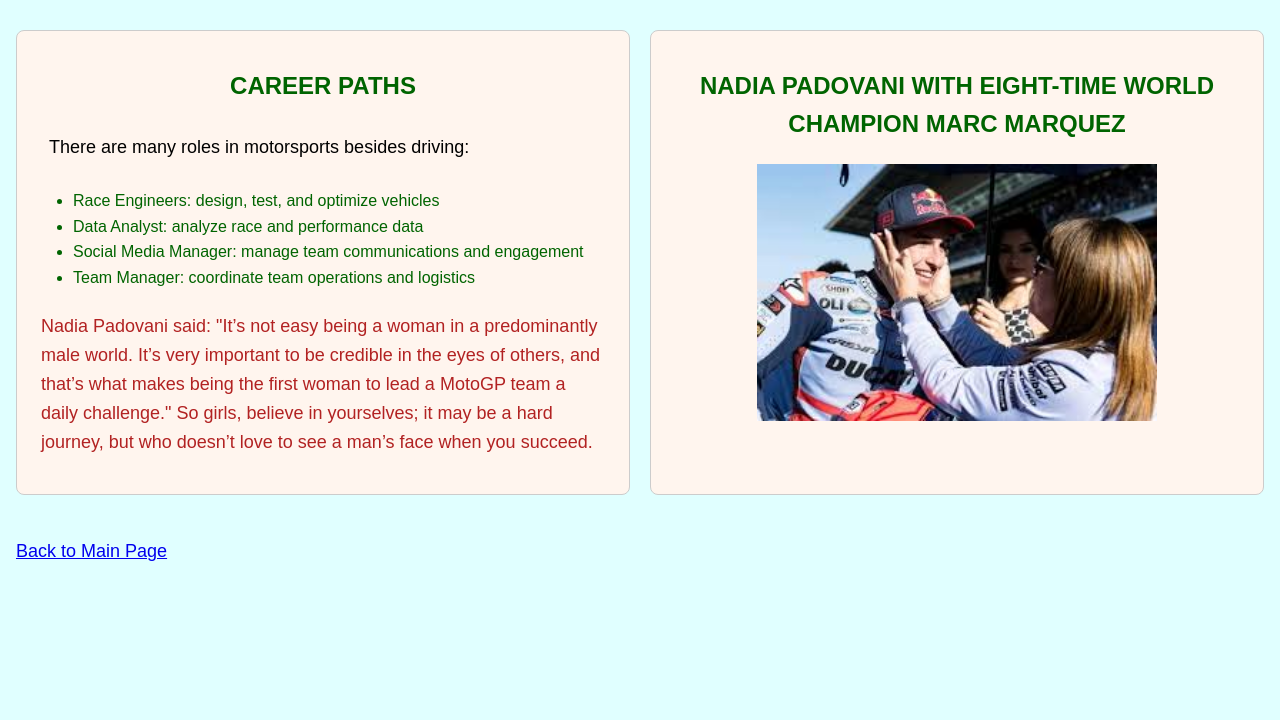
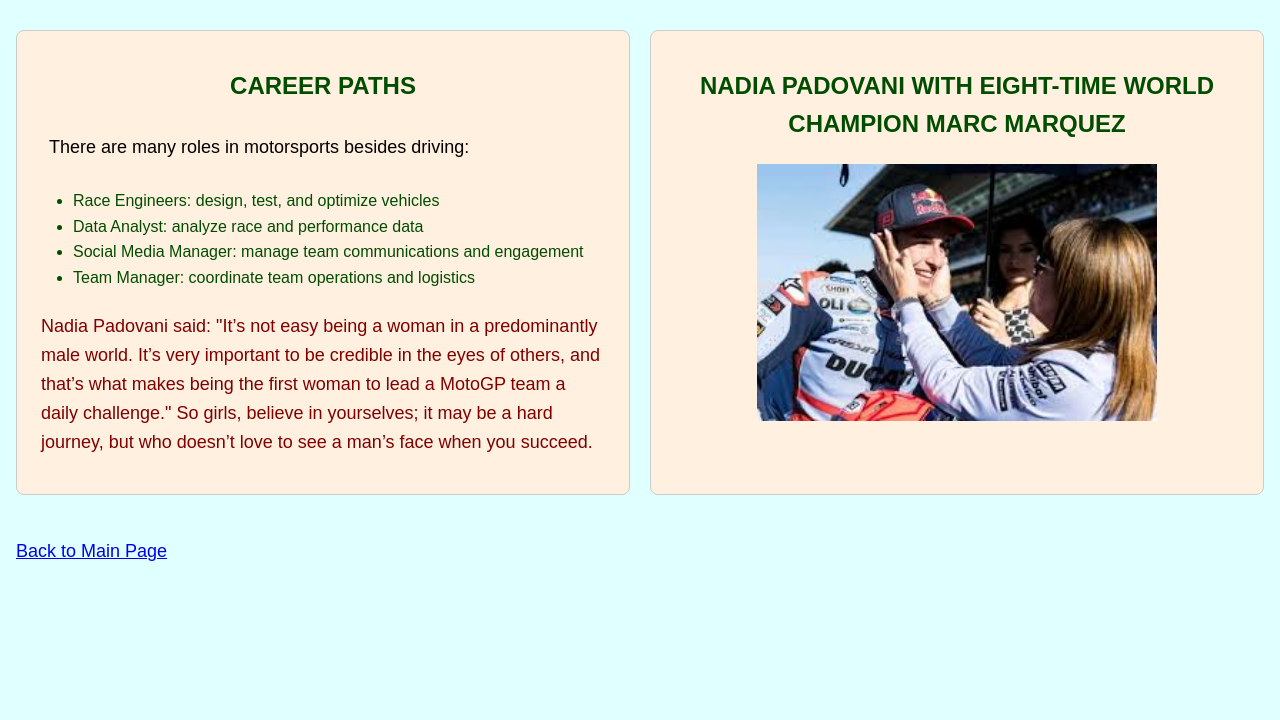
Before and after one commit to LauritaAM/womeninmotorsports, a plain HTML site: page page2.html in a window 1280 px wide. Shown: the part 80-800 px from the top of the page. Drawn offline with Linux system fonts and the light colour scheme.

Commit message:
Final css changes

```diff
--- a/css/style.css
+++ b/css/style.css
@@ -11,7 +11,7 @@ body {
 
 h1, h2, h3 {
   text-align: center;
-  color: #006400;  /* all titles are now dark green */
+  color: #004d00;
 }
 
 p {
@@ -24,21 +24,21 @@ p {
    IDs for sections
 ------------------------------ */
 #intro {
-  color: #20B2AA;   /* optional, body text in intro */
+  color: #006666;
   padding: 16px;
 }
 
 #getting-started {
-  color: #000000;   /* optional, body text in getting-started */
+  color: #000000;
   padding: 16px;
 }
 
 #career-paths {
-  color: #006400;   /* title color optional, ensures consistency */
+  color: #004d00;
 }
 
 #nadia-photo {
-  color: #006400;
+  color: #004d00;
 }
 
 /* ------------------------------
@@ -47,17 +47,17 @@ p {
 .section-title {
   font-weight: bold;
   text-transform: uppercase;
-  color: #006400;   /* all section titles dark green */
+  color: #004d00;
 }
 
 .highlight {
-  color: #d63384;   /* highlighted paragraph text */
+  color: #99004d;
   padding: 4px 8px;
   border-radius: 5px;
 }
 
 .quote {
-  color:#B22222;
+  color:#800000;
   padding: 4px 8px;
 }
 
@@ -84,7 +84,7 @@ p {
   padding: 16px;
   border: 1px solid #ccc;
   border-radius: 8px;
-  background-color: #FFF5EE;
+  background-color: #FFF0E0;
 }
 
 /* ------------------------------
```
